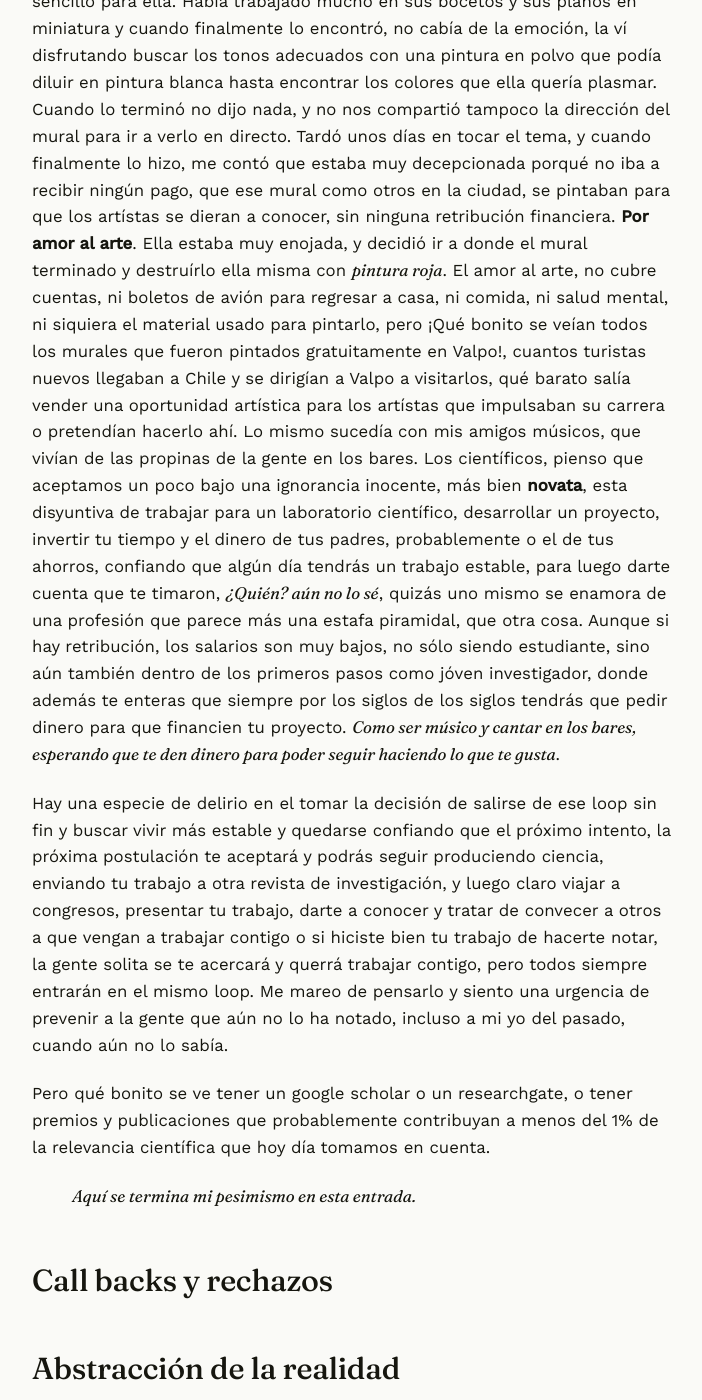
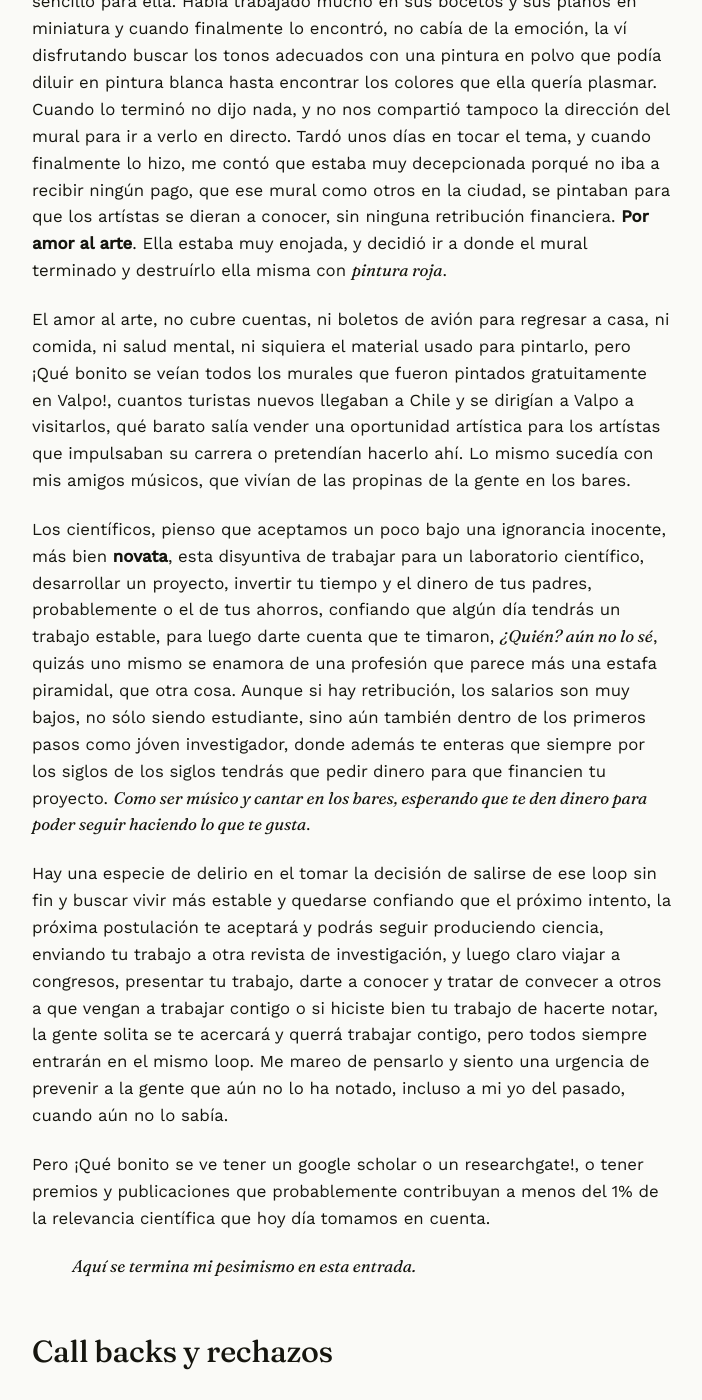
Before and after one commit to AnaAquiles/AnaAquiles.github.io, a Jekyll site: the page built from _posts/2026-09-30-curadores-esp.md, in a window 1280 px wide and 1400 px high, scrolled down 3490 px. Shown: the whole window, without its empty margins (288-990 px from the left). Built offline with Jekyll 4.4.1, drawn with Linux system fonts in a browser that asks for light colours; comment, search, counter and statistics services are not loaded.

```diff
--- a/_posts/2026-09-30-curadores-esp.md
+++ b/_posts/2026-09-30-curadores-esp.md
@@ -35,12 +35,14 @@ Un sistema que en el arte funciona _el diálogo, el acompañamiento_, en la cien
 ## Por amor al arte
 
 Mi primer viaje en la vida fue a Valparaíso (_Valpo_), en el centro de Chile. Una ciudad muy bohemia y artística. Por consecuencia conocí a muchos artístas de todas nacionaliades y tipos de arte. Cada uno dejó su huella e historia en mi memoria, pero relacionado con este tema, recuerdo mucho a Karla, una muralista muy talentosa que había viajado por el mundo y en ese momento se encontraba en Valparaíso, una ciudad cuyos murales resaltan en su arte urbano, para lograr avanzar en su carrera. Encontrar un mural blanco no fue sencillo para ella. Había trabajado mucho en sus bocetos y sus planos en miniatura y cuando finalmente lo encontró, no cabía de la emoción, la ví disfrutando buscar los tonos adecuados con una pintura en polvo que podía diluir en pintura blanca hasta encontrar los colores que ella quería plasmar. Cuando lo terminó no dijo nada, y no nos compartió tampoco la dirección del mural para ir a verlo en directo. Tardó unos días en tocar el tema, y cuando finalmente lo hizo, me contó que estaba muy decepcionada porqué no iba a recibir ningún pago, que ese mural como otros en la ciudad, se pintaban para que los artístas se dieran a conocer, sin ninguna retribución financiera. **Por amor al arte**. Ella estaba muy enojada, y decidió ir a donde el mural terminado y destruírlo ella misma con *pintura roja*.
+
 El amor al arte, no cubre cuentas, ni boletos de avión para regresar a casa, ni comida, ni salud mental, ni siquiera el material usado para pintarlo, pero ¡Qué bonito se veían todos los murales que fueron pintados gratuitamente en Valpo!, cuantos turistas nuevos llegaban a Chile y se dirigían a Valpo a visitarlos, qué barato salía vender una oportunidad artística para los artístas que impulsaban su carrera o pretendían hacerlo ahí. Lo mismo sucedía con mis amigos músicos, que vivían de las propinas de la gente en los bares.
+
 Los científicos, pienso que aceptamos un poco bajo una ignorancia inocente, más bien **novata**, esta disyuntiva de trabajar para un laboratorio científico, desarrollar un proyecto, invertir tu tiempo y el dinero de tus padres, probablemente o el de tus ahorros, confiando que algún día tendrás un trabajo estable, para luego darte cuenta que te timaron, _¿Quién? aún no lo sé_, quizás uno mismo se enamora de una profesión que parece más una estafa piramidal, que otra cosa. Aunque si hay retribución, los salarios son muy bajos, no sólo siendo estudiante, sino aún también dentro de los primeros pasos como jóven investigador, donde además te enteras que siempre por los siglos de los siglos tendrás que pedir dinero para que financien tu proyecto. _Como ser músico y cantar en los bares, esperando que te den dinero para poder seguir haciendo lo que te gusta_.
 
 Hay una especie de delirio en el tomar la decisión de salirse de ese loop sin fin y buscar vivir más estable y quedarse confiando que el próximo intento, la próxima postulación te aceptará y podrás seguir produciendo ciencia, enviando tu trabajo a otra revista de investigación, y luego claro viajar a congresos, presentar tu trabajo, darte a conocer y tratar de convecer a otros a que vengan a trabajar contigo o si hiciste bien tu trabajo de hacerte notar, la gente solita se te acercará y querrá trabajar contigo, pero todos siempre entrarán en el mismo loop. Me mareo de pensarlo y siento una urgencia de prevenir a la gente que aún no lo ha notado, incluso a mi yo del pasado, cuando aún no lo sabía.
 
-Pero qué bonito se ve tener un google scholar o un researchgate, o tener premios y publicaciones que probablemente contribuyan a menos del 1% de la relevancia científica que hoy día tomamos en cuenta.
+Pero ¡Qué bonito se ve tener un google scholar o un researchgate!, o tener premios y publicaciones que probablemente contribuyan a menos del 1% de la relevancia científica que hoy día tomamos en cuenta.
 
 >_Aquí se termina mi pesimismo en esta entrada._
 
```
